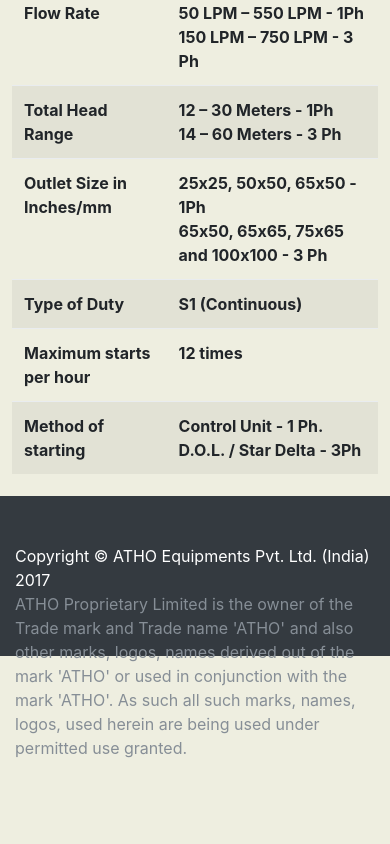
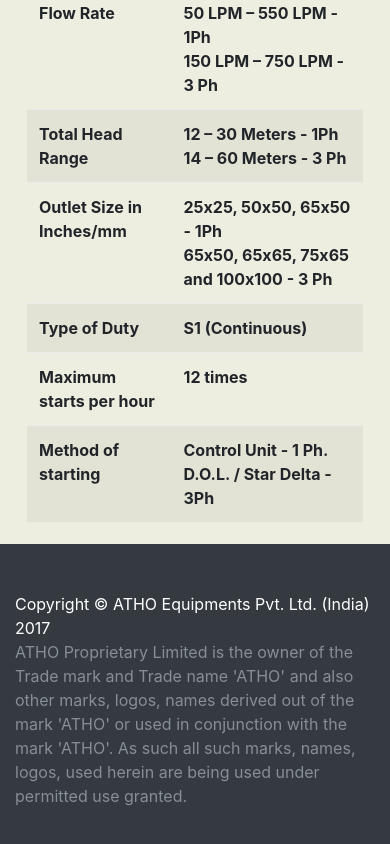
Before and after one commit to PRaut/atho.co.in, a website: page openwell.html in a window 390 px wide. Shown: the part 1004-1848 px from the top of the page. Before the commit the page ends 1764 px from the top, so only its background shows below. Drawn offline with Linux system fonts and the light colour scheme.

Commit message:
changes done - all pages are responsive now

```diff
--- a/css/modern-business.css
+++ b/css/modern-business.css
@@ -114,3 +114,25 @@ body {
   bottom: 0;
   width: 100%;
 }
+
+
+@media screen and (max-width:767px){
+ #brandlogo{
+   max-width: 37px;
+   margin-top: -20px;
+ }
+ .navbar-nav{
+   text-align: center;
+ }
+ .footer{
+   height: auto;
+   position: relative;
+ }
+ .wrapper{
+   padding-bottom: 0
+ }
+ .row{
+   width: 100%;
+   margin: 0;
+ }
+}
```
